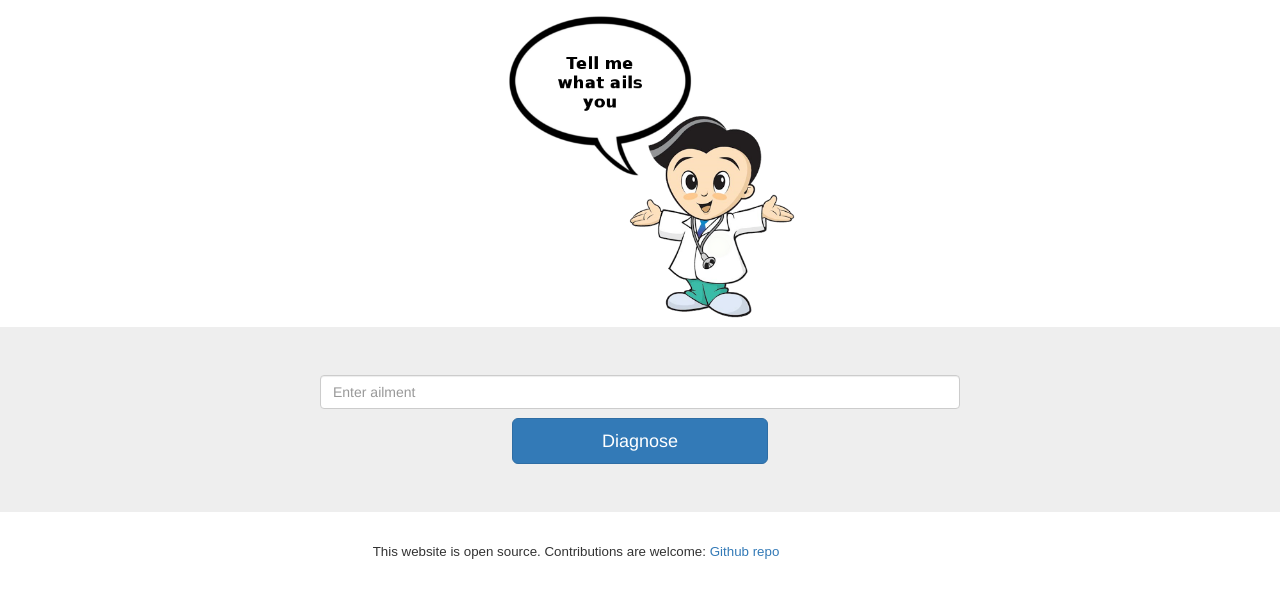
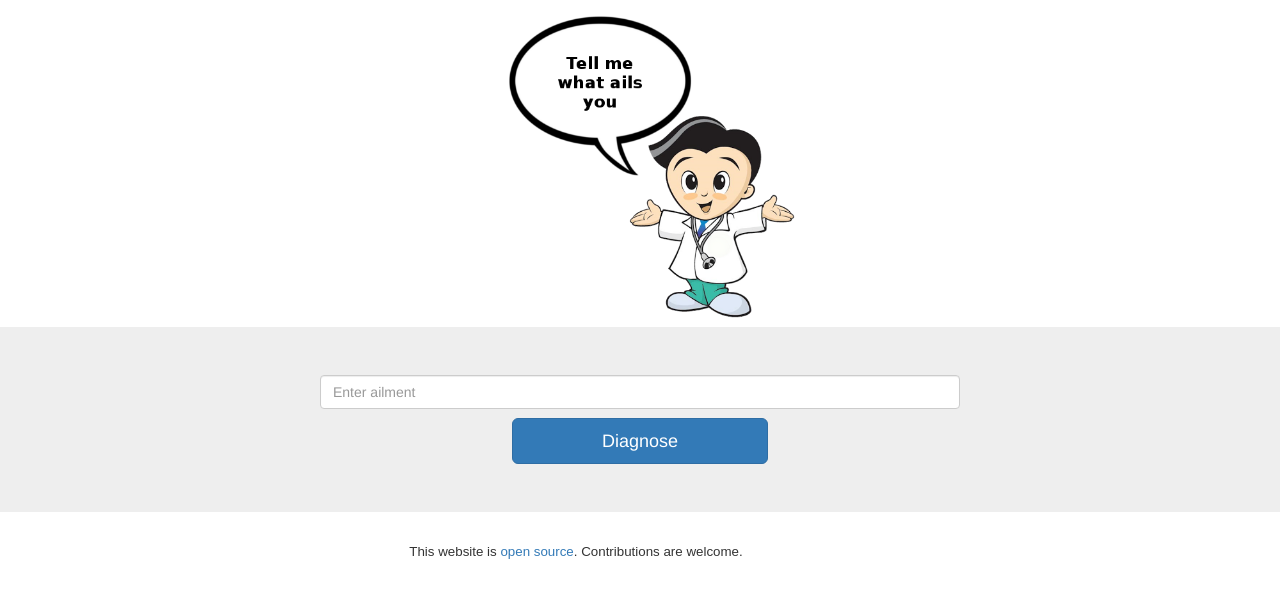
Before and after one commit to galtech/doctordoctor, a plain HTML site: page index.html in a window 1280 px wide. Shown: the part 56-654 px from the top of the page. Drawn offline with nearby package versions, Linux system fonts and the light colour scheme.

Commit message:
20180215 updated footer

```diff
--- a/index.html
+++ b/index.html
@@ -42,7 +42,7 @@
 
 
     <div class="footer">
-        <p>This website is open source. Contributions are welcome: <a target="_blank" href="https://github.com/galtech/doctordoctor">Github repo</a></p>
+        <p>This website is <a target="_blank" href="https://github.com/galtech/doctordoctor">open source</a>. Contributions are welcome.</p>
     </div>
 
 
```
